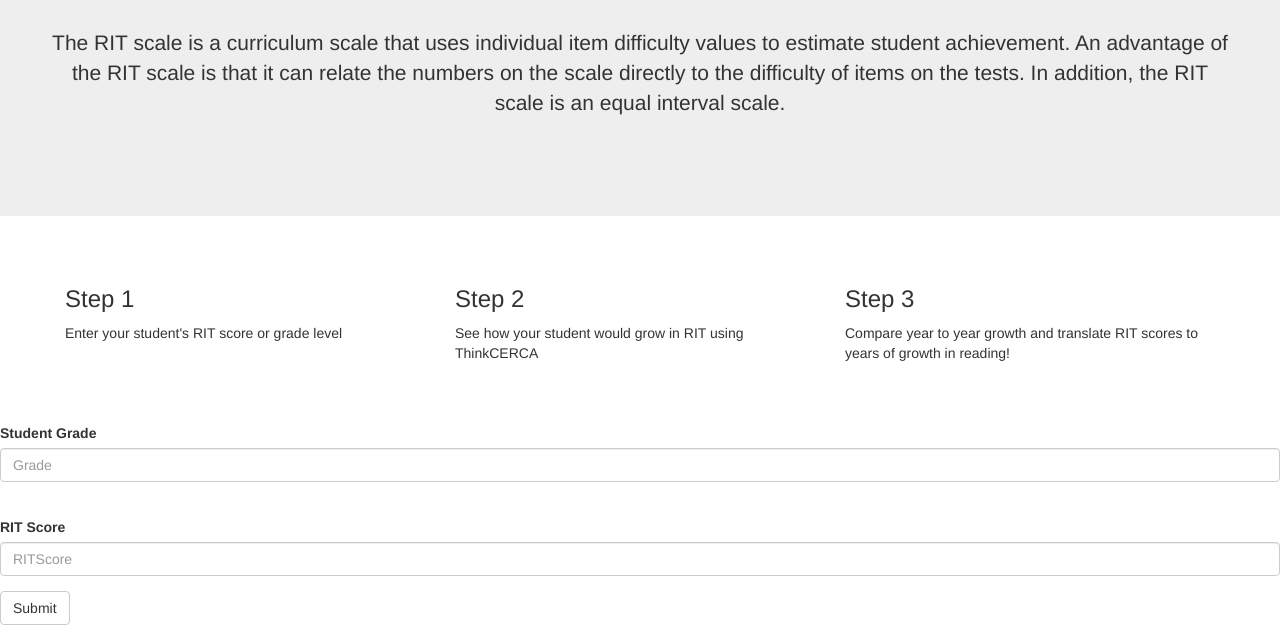
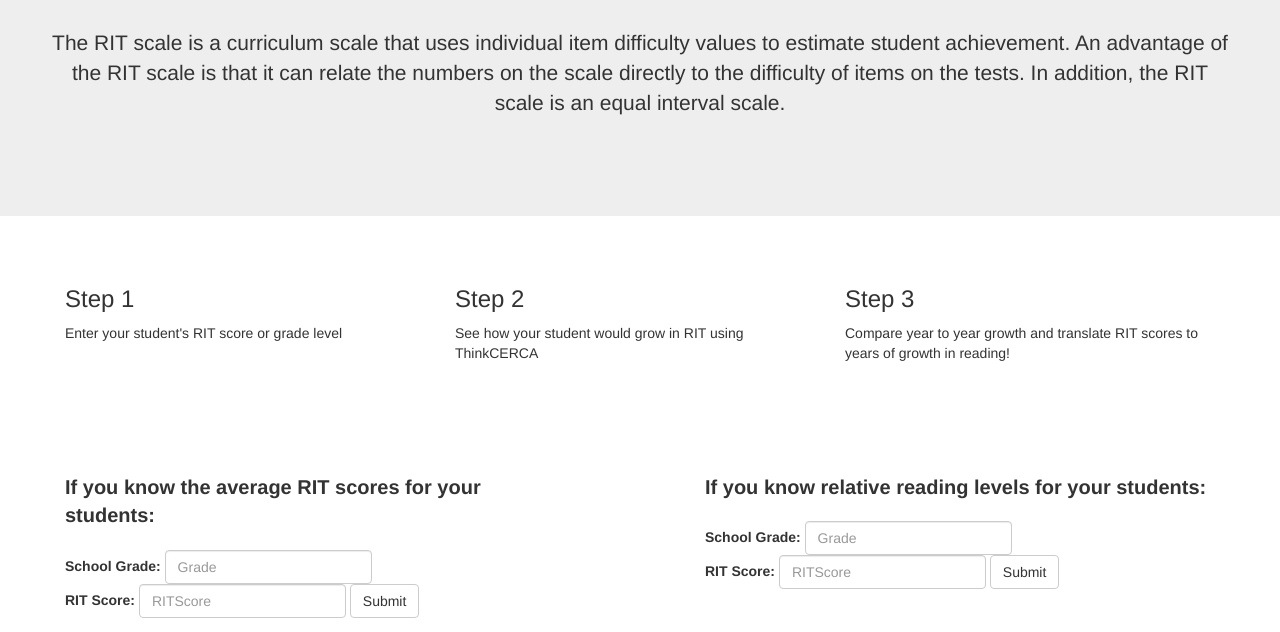
Before and after one commit to jasonli2310/thinkcerca-rit-score, a plain HTML site: page index.html in a window 1280 px wide. Shown: the part 159-791 px from the top of the page. Drawn offline with nearby package versions, Linux system fonts and the light colour scheme.

Commit message:
added second form on index page

```diff
--- a/index.html
+++ b/index.html
@@ -35,26 +35,46 @@
       </div>
     </div>
 
-    <form name="myForm" action="rit.php" method="get">
-
+  <div class="col-sm-6">
+    <form name="myForm" action="rit.php" method="get" style="margin: 50px;" class="form-inline">
+      <strong style="font-size: 15pt;">If you know the average RIT scores for your students:</strong><br><br>
 
       <div class="form-group">
-          <label for="grade">Student Grade</label>
+          <label for="grade">School Grade: </label>
           <input type="text" class="form-control" name="grade" placeholder="Grade" >
       </div>
-        <br>
+
       <div class="form-group">
-          <label for="RITscore">RIT Score</label>
+          <label for="RITscore">RIT Score: </label>
           <input type="text" class="form-control" name="baserit" placeholder="RITScore">
       </div>
 
       <button type="submit" class="btn btn-default submit-button" value="Submit">Submit</button>
     </form>
+  </div>
 
+  <div class="col-sm-6">
+    <form name="myForm" action="rit.php" method="get" style="margin: 50px;" class="form-inline">
+      <strong style="font-size: 15pt;">If you know relative reading levels for your students:</strong><br><br>
+
+      <div class="form-group">
+          <label for="grade">School Grade: </label>
+          <input type="text" class="form-control" name="grade" placeholder="Grade" >
+      </div>
+
+      <div class="form-group">
+          <label for="RITscore">RIT Score: </label>
+          <input type="text" class="form-control" name="baserit" placeholder="RITScore">
+      </div>
+
+      <button type="submit" class="btn btn-default submit-button" value="Submit">Submit</button>
+    </form>
+  </div>
 
     <body>
+      Here is the how ThinkCERCA students compare to the National Average
       <div style="width: 60%;">
-        <canvas id="lineChart" width="100" height="100"></canvas>
+        <canvas id="lineChart" width="100" height="50"></canvas>
       </div>
       <script src="Chart.min.js"></script>
       <script src="chart.js"></script>
```
